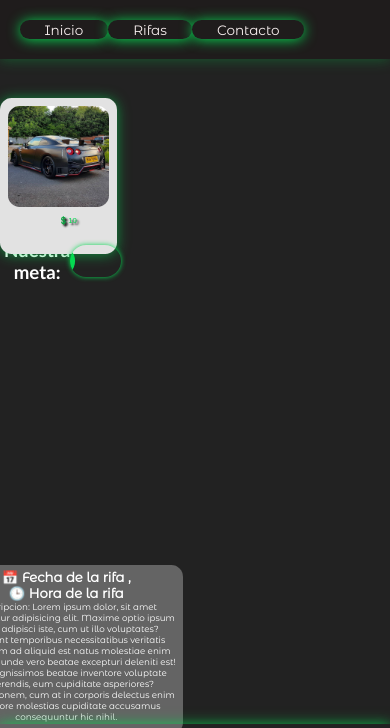
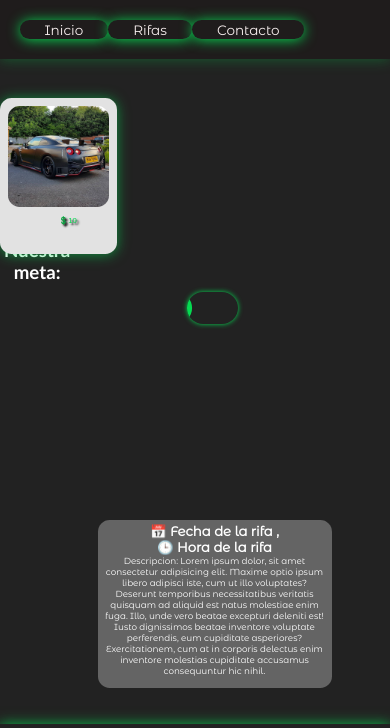
Before and after one commit to Jguerrero45/Proyecto_rifas, a website with bundled scripts: page templates/rifas.html in a window 390 px wide. Shown: the top 728 px of the page. Built offline with nearby package versions, Linux system fonts and the light colour scheme.

Commit message:
Agregado responsive de progress bar en 768px

```diff
--- a/css/generales.css
+++ b/css/generales.css
@@ -293,10 +293,5 @@ a {
         margin-top: 25%;
     }
 
-    .topFlex {
-        display: block;
-        justify-content: center;
-        align-items: center;
-        margin-top: 5%;
-    }
+
 }
--- a/css/template.css
+++ b/css/template.css
@@ -227,10 +227,10 @@ button:hover::before {
         position: absolute;
         height: 20%;
         width: 60%;
-        z-index: 1;
         font-size: 55%;
-        right: 50%;
-        top: 60%;
+        right: 10%;
+        top: 50%;
+        margin-top: 25%;
     }
 
     footer {
@@ -247,10 +247,10 @@ button:hover::before {
         position: absolute;
         height: 20%;
         width: 60%;
-        z-index: 1;
         font-size: 55%;
-        right: 50%;
-        top: 60%;
+        right: 10%;
+        top: 50%;
+        margin-top: 25%;
     }
 
     footer {
@@ -267,18 +267,22 @@ button:hover::before {
         position: absolute;
         height: 20%;
         width: 60%;
-        font-size: 55%;
-        right: 10%;
+        font-size: 65%;
+        right: 13%;
         top: 50%;
-        margin-top: 15%;
-        z-index: 1;
+        margin-top: 25%;
     }
 
     footer {
         position: relative;
         bottom: 0;
         width: 100%;
-        z-index: 2;
+
+    }
+
+    .progress-bar__container {
+        left: 100%;
+        margin-top: 80%;
     }
 
 }
@@ -288,10 +292,10 @@ button:hover::before {
         position: absolute;
         height: 20%;
         width: 60%;
-        z-index: 1;
         font-size: 55%;
-        right: 50%;
-        top: 60%;
+        right: 10%;
+        top: 50%;
+        margin-top: 25%;
     }
 
     footer {
@@ -308,11 +312,10 @@ button:hover::before {
         position: absolute;
         height: 20%;
         width: 60%;
-        z-index: 1;
         font-size: 55%;
-        right: 50%;
-        top: 60%;
-
+        right: 10%;
+        top: 50%;
+        margin-top: 25%;
     }
 
     footer {
```
